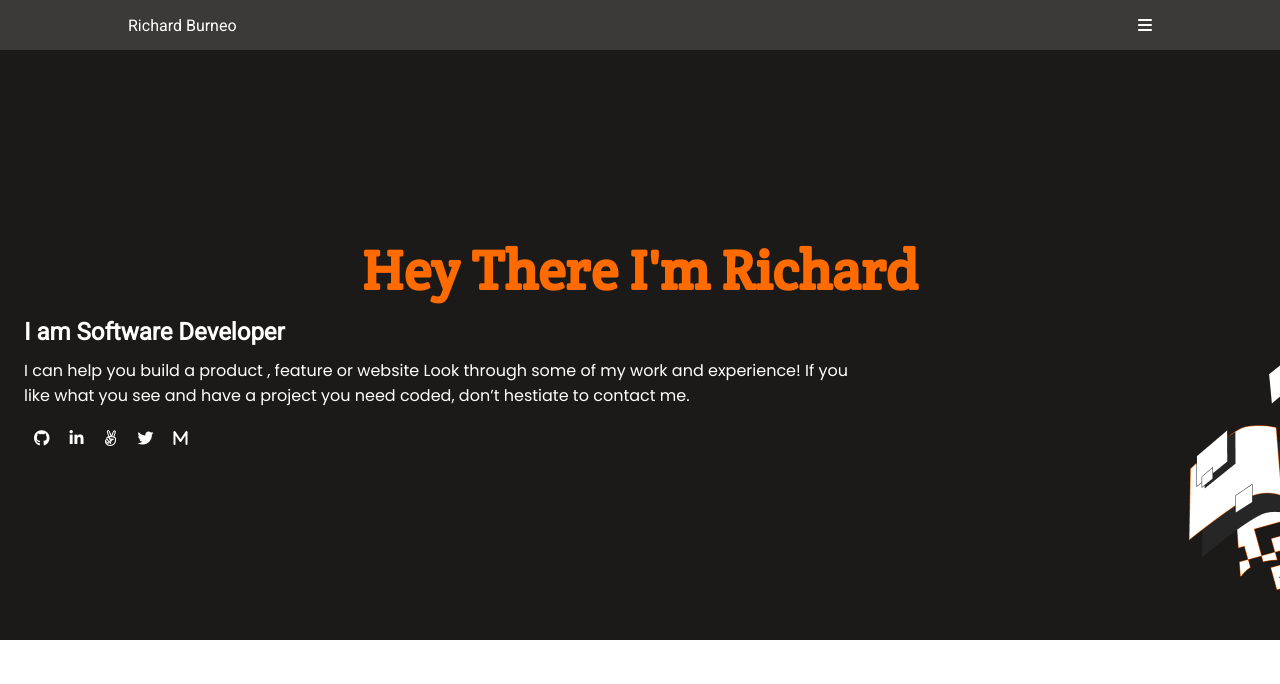
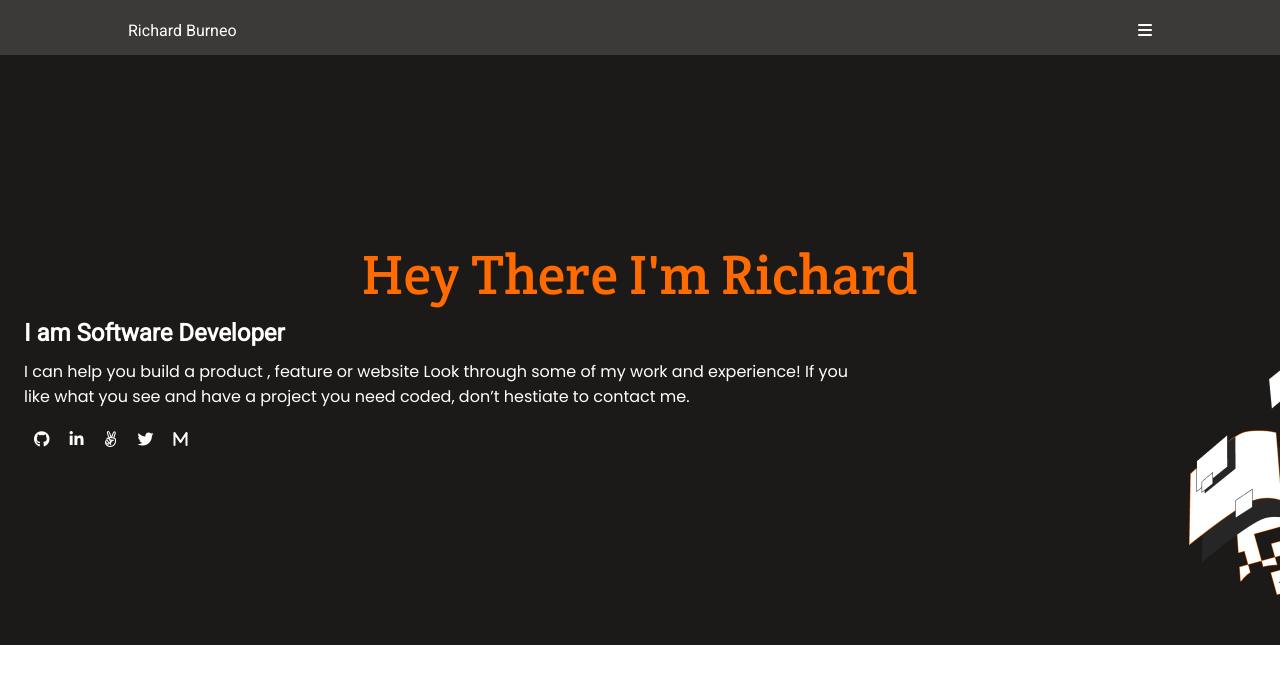
Before and after one commit to pirc25/Portafolio, a website: page index.html in a window 1280 px wide. Drawn offline with Linux system fonts and the light colour scheme.

Commit message:
Resolve Cr issues

```diff
--- a/css/style.css
+++ b/css/style.css
@@ -19,7 +19,18 @@ h1 {
   align-self: center;
   justify-content: center;
   margin: 6px 24px;
-  font-family: 'crete round', sans-serif;
+  font-family: 'Crete round', sans-serif;
+  line-height: 64px;
+  font-weight: 400;
+}
+
+a {
+  text-decoration: none;
+  color: white;
+}
+
+header {
+  padding-top: 5px;
 }
 
 .toolbar {
@@ -56,6 +67,7 @@ h1 {
 .headline h3 {
   margin: 6px 24px;
   font-size: 24px;
+  font-weight: 700;
   font-family: "Roboto", sans-serif;
 }
 
@@ -64,6 +76,7 @@ h1 {
   font-size: 16px;
   width: 65%;
   font-family: "Poppins", sans-serif;
+  font-weight: 400;
 }
 
 .social-network {
@@ -72,6 +85,12 @@ h1 {
   margin: 6px 24px;
 }
 
+.social-network ul {
+  display: flex;
+  flex-direction: row;
+  list-style: none;
+}
+
 .social {
   margin: 10px;
 }
--- a/index.html
+++ b/index.html
@@ -12,10 +12,10 @@
 </head>
 
 <body>
-  <nav class="toolbar">
-    <p id="toolbar-name">Richard Burneo</p>
+  <header class="toolbar">
+    <a href=# id="toolbar-name">Richard Burneo</a>
     <i id="hamburguer" class="fa fa-bars" aria-hidden="true"></i>
-  </nav>
+  </header>
   <section class="headline">
     <h1>Hey There I'm Richard</h1>
     <h3 id="h3-headline">I am Software Developer</h3>
@@ -23,11 +23,26 @@
       what
       you see and have a project you need coded, don’t hestiate to contact me.</p>
     <div class="social-network">
-      <i class="fa-brands fa-github social"></i>
-      <i class="fab fa-linkedin-in social"></i>
-      <i class="fa-brands fa-angellist social"></i>
-      <i class="fa-brands fa-twitter social"></i>
-      <i class="fa-solid fa-m social"></i>
+      <ul>
+        <li>
+          <a href="https://github.com/pirc25" target="_blank" rel="noopener noreferrer"><i
+              class="fa-brands fa-github social"></i></a>
+        </li>
+        <li>
+          <a href="https://www.linkedin.com/in/richard-burneo-aguilera-1277aa203/" target="_blank"
+            rel="noopener noreferrer"><i class="fab fa-linkedin-in social"></i></a>
+        </li>
+        <li>
+          <a><i class="fa-brands fa-angellist social"></i></a>
+        </li>
+        <li>
+          <a href="https://twitter.com/RichardBurneo" rel="noopener noreferrer" target="_blank"><i
+              class="fa-brands fa-twitter social"></i></a>
+        </li>
+        <li>
+          <a href=#><i class="fa-solid fa-m social"></i></a>
+        </li>
+      </ul>
     </div>
   </section>
 
```
